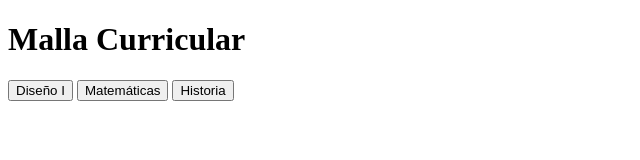
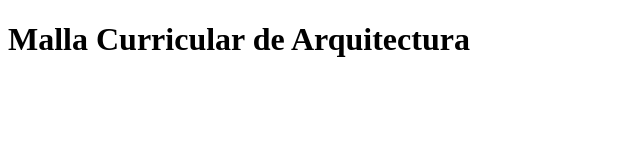
Before and after one commit to AlexaCavi/MALLA-CURRICULAR, a plain HTML site: page index.html in a window 1280 px wide. Shown: the whole page, without its empty margins (0-640 px from the left). Drawn offline with Linux system fonts and the light colour scheme.

Commit message:
index.html

```diff
--- a/index.html
+++ b/index.html
@@ -1,13 +1,16 @@
 <!DOCTYPE html>
 <html lang="es">
 <head>
-  <meta charset="UTF-8">
+  <meta charset="UTF-8" />
+  <meta name="viewport" content="width=device-width, initial-scale=1.0" />
   <title>Malla Curricular</title>
+  <link rel="stylesheet" href="style.css" />
 </head>
 <body>
-  <h1>Malla Curricular</h1>
-  <button onclick="alert('Curso: Diseño I')">Diseño I</button>
-  <button onclick="alert('Curso: Matemáticas')">Matemáticas</button>
-  <button onclick="alert('Curso: Historia')">Historia</button>
+  <h1>Malla Curricular de Arquitectura</h1>
+  <div id="malla">
+    <!-- Aquí se cargan los cursos -->
+  </div>
+  <script src="script.js"></script>
 </body>
 </html>
```
